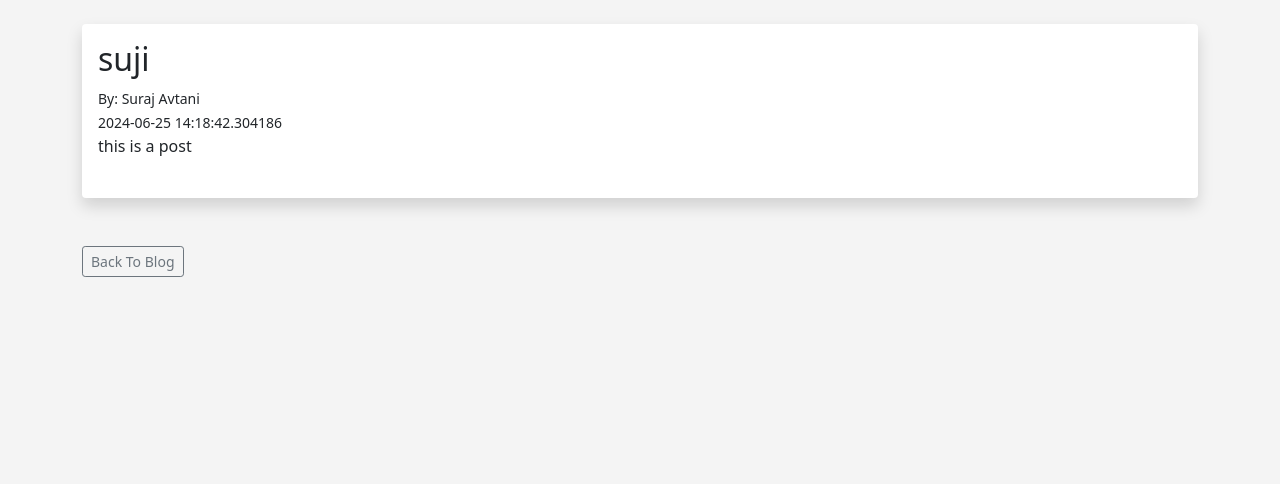
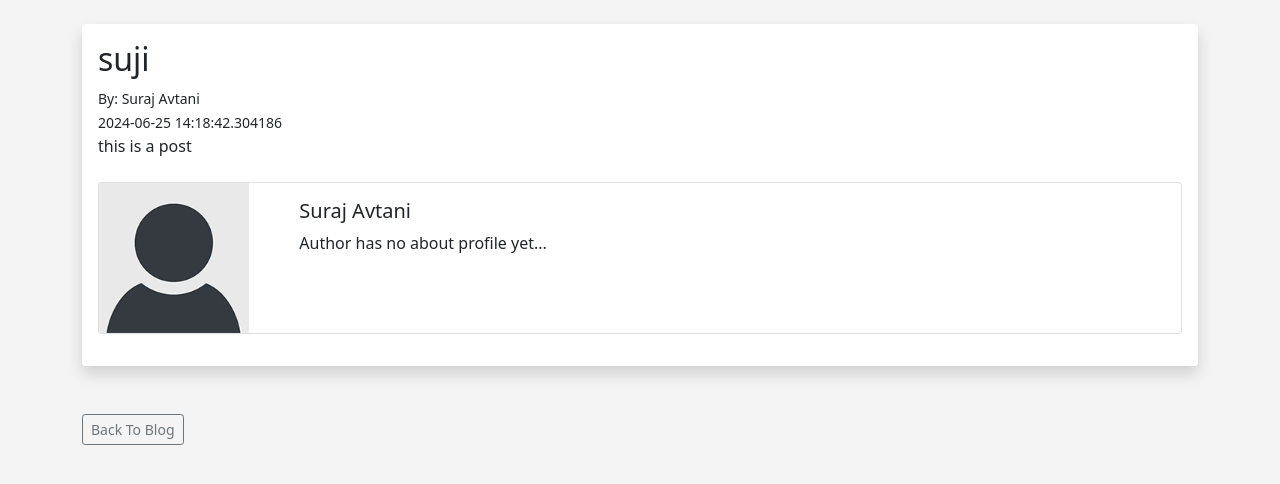
Before and after one commit to bravetiger01/flasker, a Flask app: page /posts/2 in a window 1280 px wide. Shown: the part 56-540 px from the top of the page. Run offline with Flask 3, Linux system fonts and the light colour scheme; some libraries are stand-ins or nearby versions.

Commit message:
completed

```diff
--- a/app.py
+++ b/app.py
@@ -17,8 +17,7 @@ from flask_ckeditor import CKEditor
 # Create a Flask Instance
 app = Flask(__name__)
 
-UPLOAD_FOLDER = 'static/images/'
-app.config['UPLOAD_FOLDER'] = UPLOAD_FOLDER
+
 
 # Add CKEditor
 ckeditor = CKEditor(app)
@@ -31,6 +30,10 @@ app.config['SQLALCHEMY_DATABASE_URI'] = 'sqlite:///users.db'
 # app.config['SQLALCHEMY_DATABASE_URI'] = 'mysql+pymysql://root:nakuldesai2510@localhost/our_users'
 # Secret Key!
 app.config['SECRET_KEY'] = "my super secret key that no one is supposed to know"
+
+UPLOAD_FOLDER = 'static/images/'
+app.config['UPLOAD_FOLDER'] = UPLOAD_FOLDER
+
 # Initialize The Database
 db = SQLAlchemy(app)
 migrate = Migrate(app, db)
@@ -116,28 +119,37 @@ def dashboard():
 		name_to_update.field = request.form['field']
 		name_to_update.username = request.form['username']
 		name_to_update.about_author = request.form['about_author']
-		name_to_update.profile_pic = request.files['profile_pic']
+
+		# Check for profile pic
+		if request.files['profile_pic']:
+
+			name_to_update.profile_pic = request.files['profile_pic']
+
+			# Grab File Name
+			pic_filename = secure_filename(name_to_update.profile_pic.filename)
+			# Set UUID
+			pic_name = str(uuid.uuid1()) + '_' + pic_filename
+			# Save the file
+			saver = request.files['profile_pic']
 
 
-		# Grab File Name
-		pic_filename = secure_filename(name_to_update.profile_pic.filename)
-		# Set UUID
-		pic_name = str(uuid.uuid1()) + '_' + pic_filename
-		# Save the file
-		saver = request.files['profile_pic']
-
-
-		# Change it to a string to save to db
-		name_to_update.profile_pic = pic_name
-		try:
+			# Change it to a string to save to db
+			name_to_update.profile_pic = pic_name
+			try:
+				db.session.commit()
+				saver.save(os.path.join(app.config['UPLOAD_FOLDER'], pic_name))
+				flash("User Updated Successfully!")
+				return render_template("dashboard.html",
+					form=form,
+					name_to_update = name_to_update)
+			except:
+				flash("Error!  Looks like there was a problem...try again!")
+				return render_template("dashboard.html",
+					form=form,
+					name_to_update = name_to_update)
+		else:
 			db.session.commit()
-			saver.save(os.path.join(app.config['UPLOAD_FOLDER']), pic_name)
 			flash("User Updated Successfully!")
-			return render_template("dashboard.html",
-				form=form,
-				name_to_update = name_to_update)
-		except:
-			flash("Error!  Looks like there was a problem...try again!")
 			return render_template("dashboard.html",
 				form=form,
 				name_to_update = name_to_update)
@@ -196,7 +208,7 @@ def edit_post(id):
 		# Redirect Webpage
 		return redirect(url_for('post', id=id))
 
-	if current_user.id == post.poster_id:
+	if current_user.id == post.poster_id or current_user.id == 1:
 		form.title.data = post.title
 		# form.author.data = post.author
 		form.content.data= post.content
@@ -213,7 +225,7 @@ def delete_post(id):
 	post_to_delete = Posts.query.get_or_404(id)
 	id1 = current_user.id
 
-	if id1 == post_to_delete.poster.id:
+	if id1 == post_to_delete.poster.id or id==1:
 		try:
 			db.session.delete(post_to_delete)
 			db.session.commit()
@@ -264,26 +276,31 @@ def add_post():
 
 
 @app.route('/delete/<int:id>')
+@login_required
 def delete(id):
-	user_to_delete = Users.query.get_or_404(id)
-	name = None
-	form = UserForm()
+	if id == current_user.id:
+		user_to_delete = Users.query.get_or_404(id)
+		name = None
+		form = UserForm()
 
-	try:
-		db.session.delete(user_to_delete)
-		db.session.commit()
-		flash("User Deleted Successfully!!")
+		try:
+			db.session.delete(user_to_delete)
+			db.session.commit()
+			flash("User Deleted Successfully!!")
 
-		our_users = Users.query.order_by(Users.date_added).all()
-		return render_template("add_user.html",
-		form=form,
-		name=name,
-		our_users=our_users)
+			our_users = Users.query.order_by(Users.date_added).all()
+			return render_template("add_user.html",
+			form=form,
+			name=name,
+			our_users=our_users)
 
-	except:
-		flash("Whoops! There was a problem deleting user, try again...")
-		return render_template("add_user.html",
-		form=form, name=name,our_users=our_users)
+		except:
+			flash("Whoops! There was a problem deleting user, try again...")
+			return render_template("add_user.html",
+			form=form, name=name,our_users=our_users)
+	else:
+		flash("Sorry you can't delete that user!")
+		return redirect(url_for('dashboard'))
 
 
 
--- a/templates/post.html
+++ b/templates/post.html
@@ -19,10 +19,31 @@
         {{ post.date_posted }}</small> <br>
         {{ post.content|safe }} <br><br>
 
+        <div class="card mb-3">
+            <div class="row no-gutters">
+                <div class="col-md-2">
+                   {% if post.poster.profile_pic %}
+                        <img src="{{ url_for('static', filename='images/' + post.poster.profile_pic) }}" alt="" width="150" align="left">
+                   {% else %}
+                        <img src="{{ url_for('static', filename='images/default_profile_pic.png') }}" alt="" width="150" align="left">
+                   {% endif %}
+                </div>
+                <div class="col-md-10">
+                    <div class="card-body">
+                        <h5 class="card-title">{{ post.poster.name }}</h5>
+                        <p class="card-text">
+                            {% if post.poster.about_author %}
+                                {{ post.poster.about_author }}
+                            {% else %}
+                                Author has no about profile yet...
+                            {% endif %}
+                        </p>
+                    </div>
+                </div>
+            </div>
+        </div>
 
-        {% if post.poster.about_author %}
-            {{ post.poster.about_author }}
-        {% endif %}
+
 
 
     </div>
--- a/templates/posts.html
+++ b/templates/posts.html
@@ -22,7 +22,7 @@
         {{ post.content|safe }} <br><br>
         <a href="{{ url_for('post', id=post.id) }}" class="btn btn-outline-primary btn-sm">View Post</a>
 
-        {% if post.poster_id == current_user.id %}
+        {% if post.poster_id == current_user.id or current_user.id == 1 %}
             <a href="{{ url_for('edit_post', id=post.id) }}" class="btn btn-outline-primary btn-sm">Edit Post</a>
             <a href="{{ url_for('delete_post',id=post.id) }}" class="btn btn-outline-danger btn-sm">Delete Blog</a>
 
```
Also changed, not shown: requirements.txt (added, +29 -0 lines), templates/dashboard.html (+7 -1 lines), instance/users.db, static/images/7ab57325-330d-11ef-a615-ec5c683a5bbe_show_me_code.jpg (added), static/images/ad9819c6-330f-11ef-a142-ec5c683a5bbe_show_me_code.jpg (added), static/images/f381bf05-330c-11ef-8299-ec5c683a5bbe_show_me_code.jpg (added), 1 other file.
